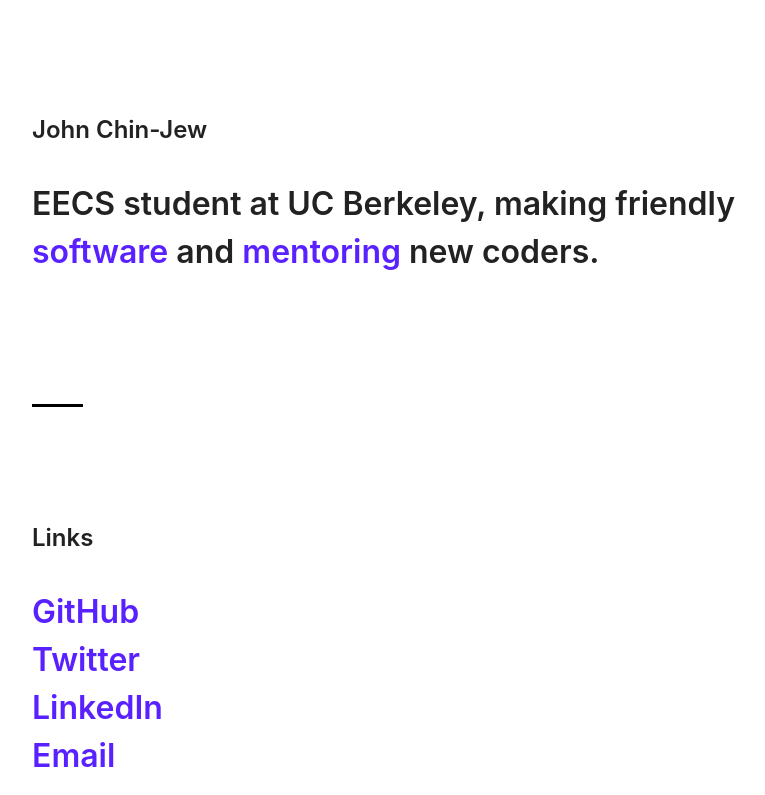
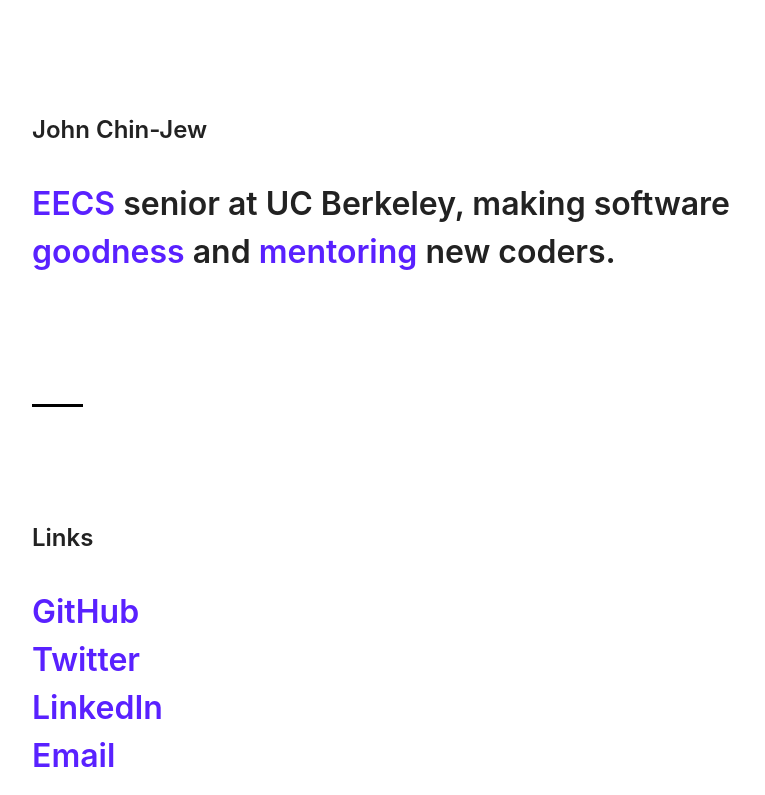
Before and after one commit to jawnyawns/jawnyawns.github.io, a plain HTML site: page index.html in a window 1280 px wide. Shown: the top 795 px of the page, without its empty margins (256-1021 px from the left). Drawn offline with Linux system fonts and the light colour scheme.

Commit message:
Update headline copy.

```diff
--- a/index.html
+++ b/index.html
@@ -19,7 +19,7 @@
   <div class="sans black f1 f0l b6 lh maxw auto pl1 pl2l pr1 pr2l pt6 pb6">
     <header id="bio">
       <h1 class="f2 f1l b6">John Chin-Jew</h1>
-      <p>EECS student at UC Berkeley, making friendly <a class="link" href="#projects" target="_self">software</a> and <a class="link" href="https://csmentors.berkeley.edu">mentoring</a> new coders.</p>
+      <p><a class ="link" href="https://eecs.berkeley.edu/">EECS</a> senior at UC Berkeley, making software <a class="link" href="#projects" target="_self">goodness</a> and <a class="link" href="https://csmentors.berkeley.edu">mentoring</a> new coders.</p>
     </header>
     <hr class="hr">
     <section id="places">
```
